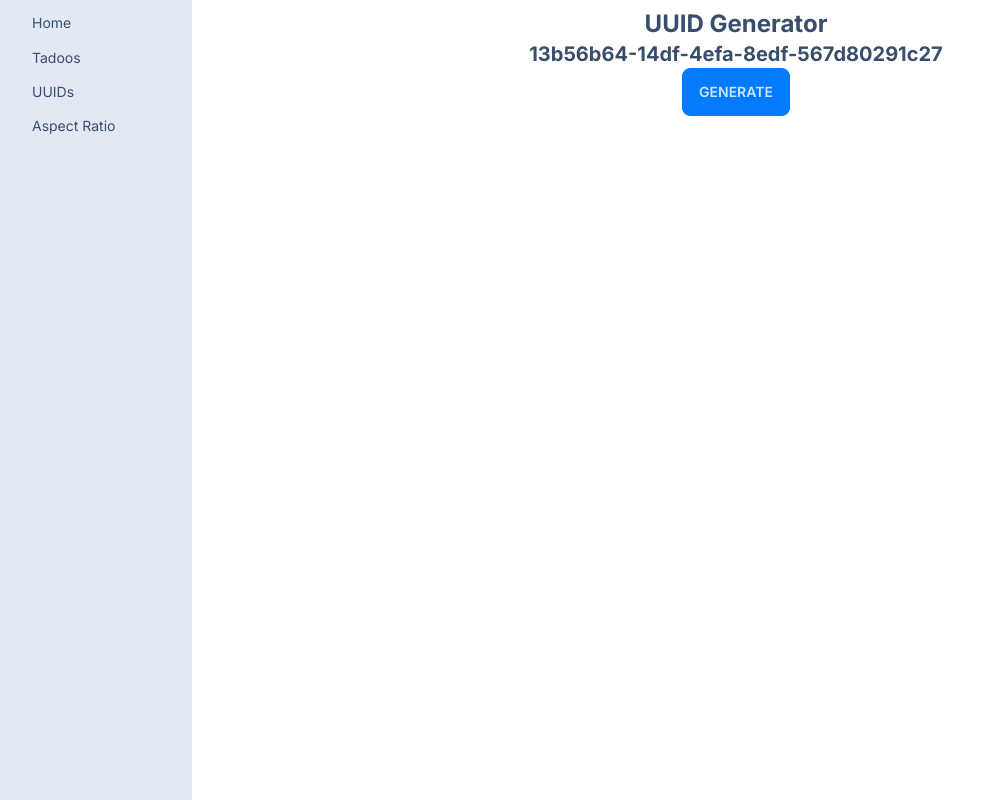
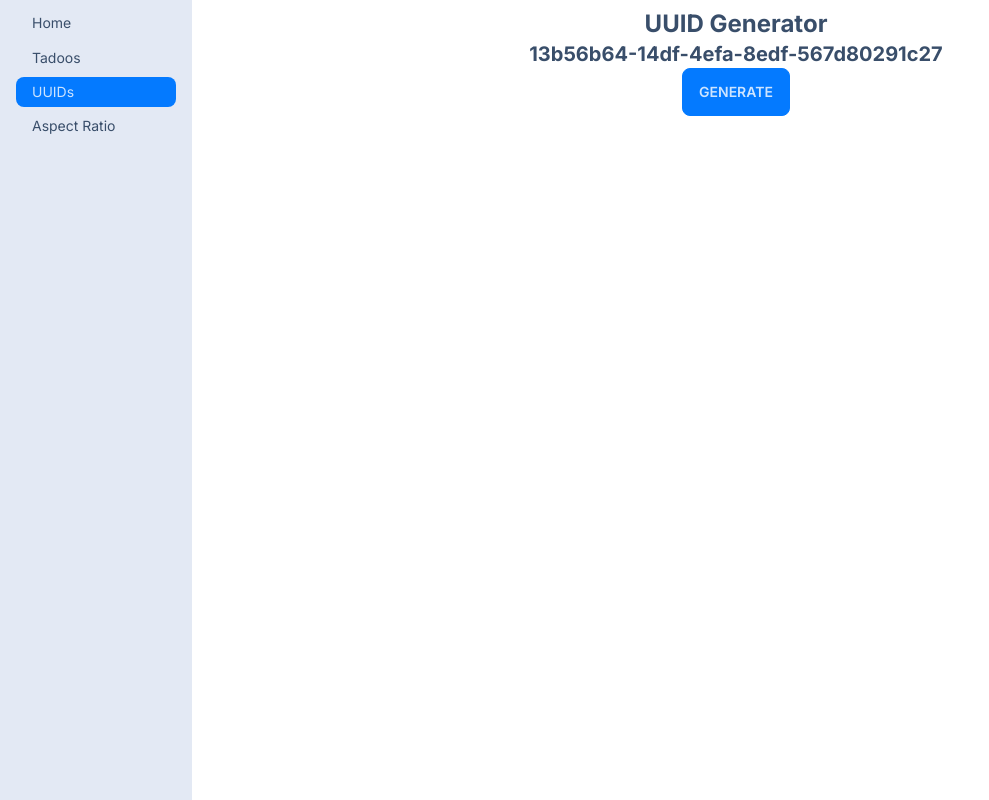
Before and after one commit to tscritch/tools, a Next.js app: page /uuid in a window 1280 px wide. Shown: the whole page, without its empty margins (0-989 px from the left). Built offline with nearby package versions, Linux system fonts and the light colour scheme.

Commit message:
fix uuid issue

```diff
--- a/app/main-nav.tsx
+++ b/app/main-nav.tsx
@@ -48,12 +48,8 @@ export const MainNav: React.FC<Props> = ({ children }) => {
         <aside className="bg-base-300 w-48 pt-2">
           <ul className="menu menu-compact p-0 px-4 space-y-1">
             {links.map(({ name, href }) => (
-              <li>
-                <Link
-                  key={name}
-                  href={href}
-                  className={pathname === href ? "active" : ""}
-                >
+              <li key={name}>
+                <Link href={href} className={pathname === href ? "active" : ""}>
                   {name}
                 </Link>
               </li>
@@ -76,7 +72,7 @@ const links = [
   },
   {
     name: "UUIDs",
-    href: "/uuids",
+    href: "/uuid",
   },
   {
     name: "Aspect Ratio",
--- a/app/tadoos/page.tsx
+++ b/app/tadoos/page.tsx
@@ -9,6 +9,13 @@ export default () => {
         <div className="p-2">
           <TodoList />
           <CompletedList />
+          <div className="toast">
+            <div className="alert alert-info">
+              <div>
+                <span>Settings Button</span>
+              </div>
+            </div>
+          </div>
         </div>
       </AuthWrapper>
     </div>
--- a/app/uuid/page.tsx
+++ b/app/uuid/page.tsx
@@ -1,10 +1,18 @@
 "use client";
 
-import { useState } from "react";
+import { useEffect, useState } from "react";
+import { cryp } from "../../lib/crypto";
 
 export default () => {
   // generate a random uuid on page load or on a button click
-  const [uuid, setUuid] = useState(crypto.randomUUID());
+  const [uuid, setUuid] = useState<string>();
+
+  useEffect(() => {
+    if (!window) return;
+
+    setUuid(cryp.randomUUID());
+  }, []);
+
   return (
     <div className="h-full w-full">
       <div className="p-2">
@@ -15,7 +23,7 @@ export default () => {
           </div>
           <button
             className="btn btn-primary"
-            onClick={() => setUuid(crypto.randomUUID())}
+            onClick={() => setUuid(cryp.randomUUID())}
           >
             Generate
           </button>
--- /dev/null
+++ b/lib/crypto.ts
@@ -0,0 +1,5 @@
+import nodeCrypto from "crypto";
+
+// Use the web browser Crypto API if you're on the client,
+// otherwise use the Node.js Crypto API on the server
+export const cryp = typeof window !== "undefined" ? window.crypto : nodeCrypto;
```
